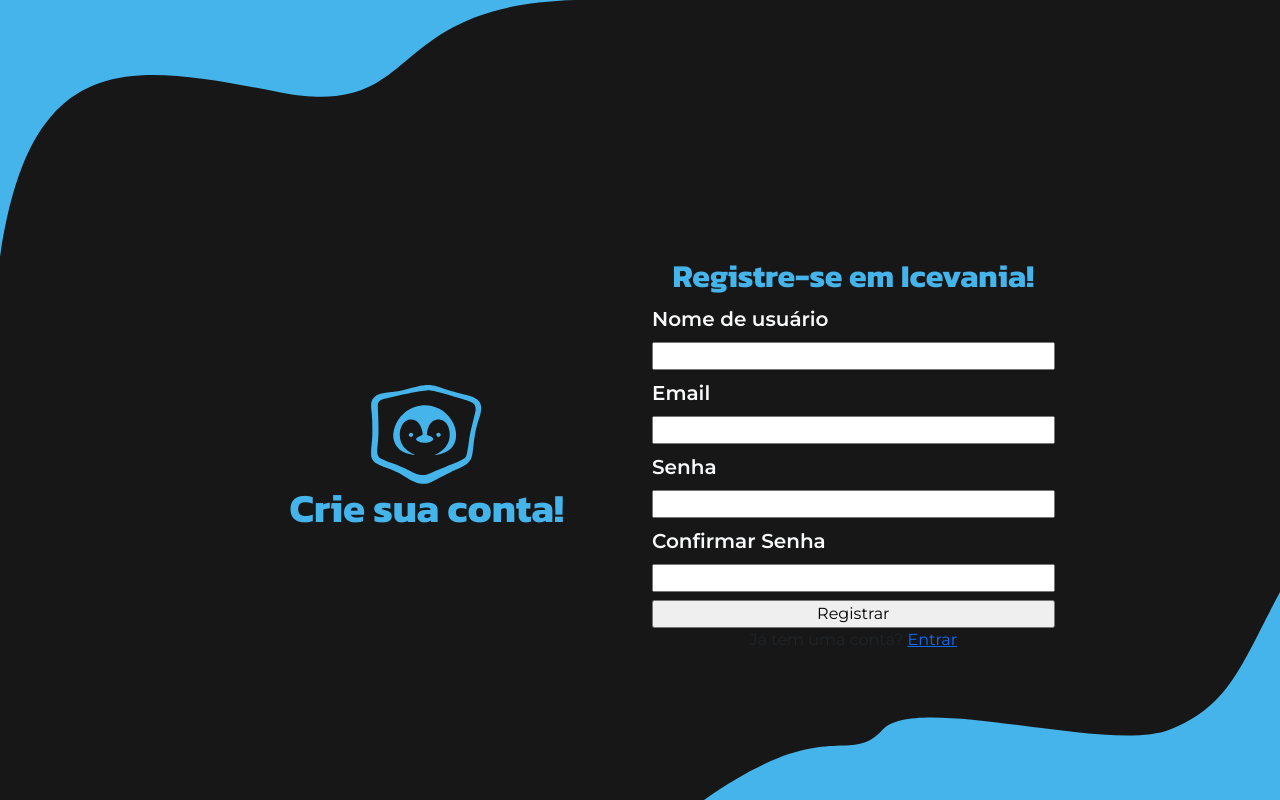
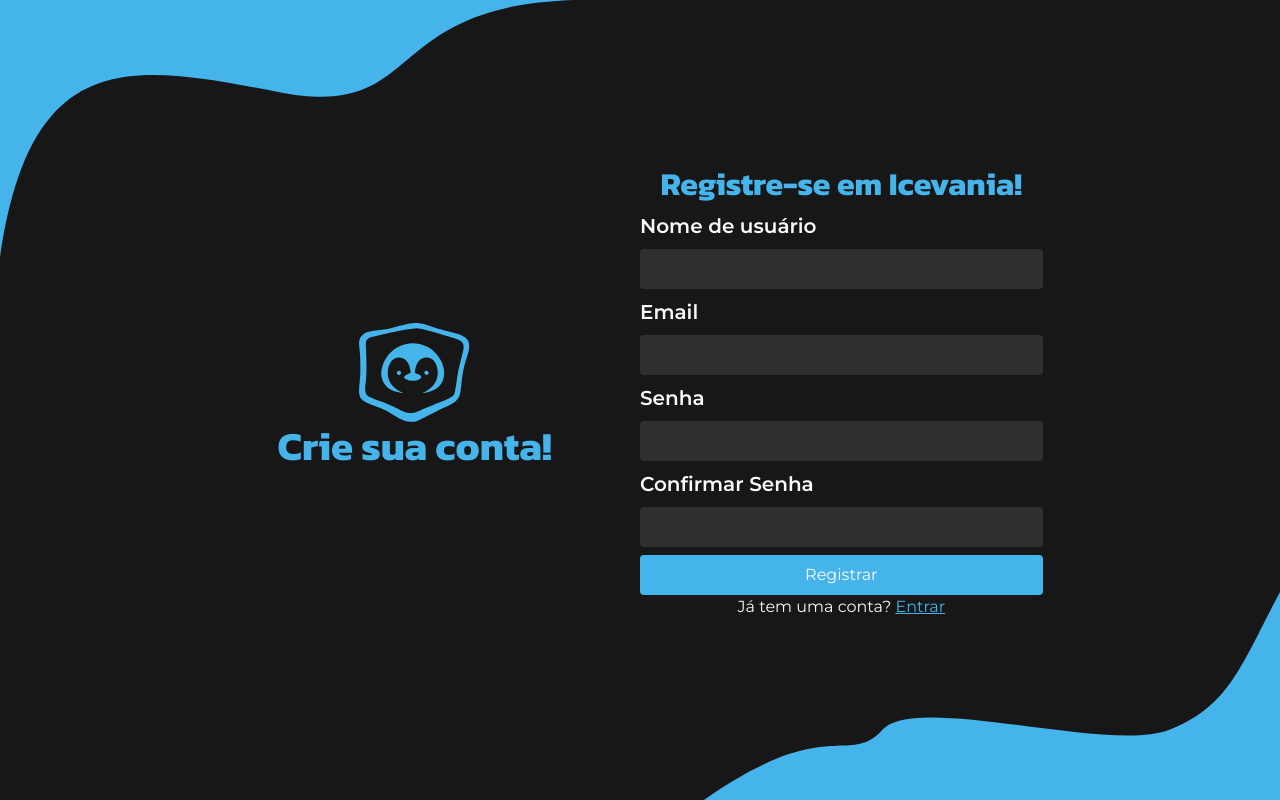
Before and after one commit to MuriloCs12/Icevania---Repo, a Flask app: page /registrar in a window 1280 px wide. Run offline with Flask 3, Linux system fonts and the light colour scheme.

Commit message:
salvando progresso na tela de registro e alterando tela base

```diff
--- a/static/css/style.css
+++ b/static/css/style.css
@@ -32,3 +32,17 @@ h1.crie-conta{
     font-size: 20px;
     font-weight: 600;
 }
+
+.conteudo-pag-registrar form input {
+    height: 40px;
+    background: #302F2F;
+}
+
+.conteudo-pag-registrar .jatemconta a{
+    color: #45B4EB;
+}
+
+.conteudo-pag-registrar .botao_registrar{
+    background: #45B4EB;
+    height: 40px;
+}
--- a/templates/pagina-base-entrar.html
+++ b/templates/pagina-base-entrar.html
@@ -17,19 +17,15 @@
 
 </head>
 <body class="body-entrar">
-    <section class="w-100 h-100 position-relative">
-        <div>
-            <div>
-                <img class="onda-entrar" src="/static/img/onda-superior-esquerdo.svg" alt="">
-            </div>
-            <div class="position-absolute bottom-0 end-0">
+    <section class="w-100 h-100">
+        <div class="position-relative">
+            <img class="onda-entrar position-absolute" src="/static/img/onda-superior-esquerdo.svg" alt="">
+        </div>
+        <div class="position-absolute bottom-0 end-0">
                 <img class="onda-entrar" src="/static/img/onda-inferior-direito.svg" alt="">
             </div>
-        </div>
-        <div class="w-100 d-flex align-items-center justify-content-center">
-            {%block conteudo%}
-            {%endblock%}
-        </div>
+        {%block conteudo%}
+        {%endblock%}
     </section>
 </body>
 </html>
--- a/templates/pagina-registrar.html
+++ b/templates/pagina-registrar.html
@@ -5,29 +5,29 @@
 {% endblock %}
 
 {%block conteudo%}
-    <div class="conteudo-pag-registrar align-items-center justify-content-center w-100 row">
+    <div class="conteudo-pag-registrar align-items-center justify-content-center w-100 h-100 row">
         <div class="d-flex flex-column align-items-center justify-content-center col-4">
             <img src="/static/img/Logo.svg" alt="">
             <h1 class="kanit crie-conta fw-bold">Crie sua conta!</h1>
         </div>
-        <div class="col-4 d-flex flex-column align-items-center">
+        <div class="col-4 d-flex flex-column align-items-center justify-content-center h-100">
             <h2 class="kanit fw-bold">Registre-se em Icevania!</h2>
             <form action="" class="d-flex flex-column gap-2 w-100">
                 <label for="username" class="text-light">Nome de usuário</label>
-                <input type="text" id="username" name="username">
+                <input type="text" id="username" name="username" required class="rounded border-0 p-2 text-light">
 
                 <label for="email" class="text-light">Email</label>
-                <input type="email" id="email" name="email" required>
+                <input type="email" id="email" name="email" required class="rounded border-0 p-2 text-light">
 
                 <label for="senha" class="text-light">Senha</label>
-                <input type="password" id="senha" name="senha">
+                <input type="password" id="senha" name="senha" required class="rounded border-0 p-2 text-light">
 
-                <label for="" class="text-light">Confirmar Senha</label>
-                <input type="password">
+                <label for="csenha" class="text-light">Confirmar Senha</label>
+                <input type="password" id="csenha" name="csenha" required class="rounded border-0 p-2 text-light">
 
-                <input type="submit" value="Registrar">
+                <input type="submit" value="Registrar" class="botao_registrar border-0 rounded text-light">
             </form>
-            <p>Já tem uma conta? <a href="#">Entrar</a></p>
+            <p class="jatemconta text-light">Já tem uma conta? <a href="#">Entrar</a></p>
         </div>
     </div>
 
```
Also changed, not shown: static/js/script.js (added).
